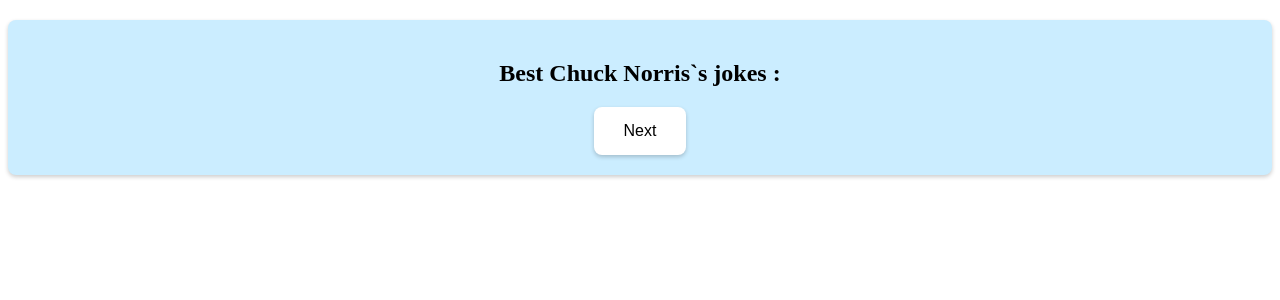
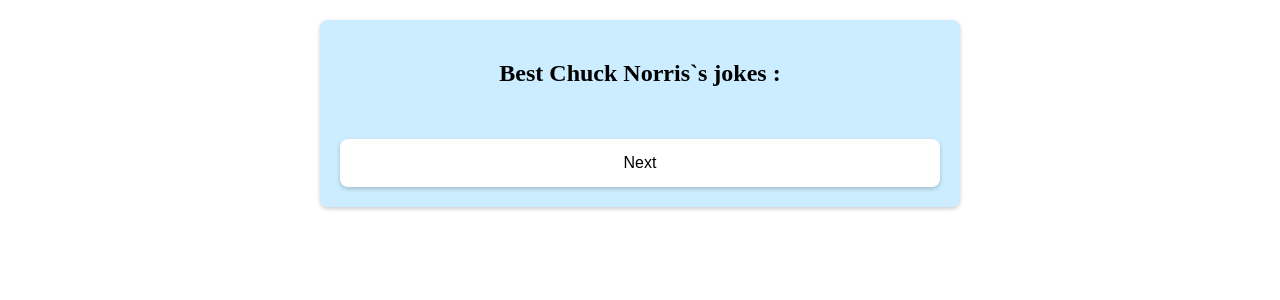
Before and after one commit to GalinaMuratova/Joke-app, a React (Create React App) app: page / in a window 1280 px wide. Shown: the top 300 px of the page. Built offline with nearby package versions, Linux system fonts and the light colour scheme; no server answers.

Commit message:
Изменила стили css

```diff
--- a/src/containers/LevelTwo/LevelTwo.css
+++ b/src/containers/LevelTwo/LevelTwo.css
@@ -1,6 +1,9 @@
 .container {
+    display: flex;
+    flex-direction: column;
     text-align: center;
-    margin: 20px 0;
+    margin: 20px auto;
+    width: 600px;
     background-color: #cbedff;
     padding: 20px;
     border-radius: 8px;
```
